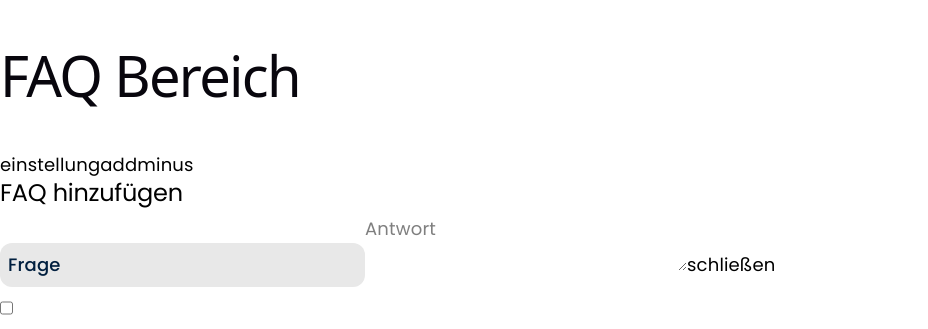
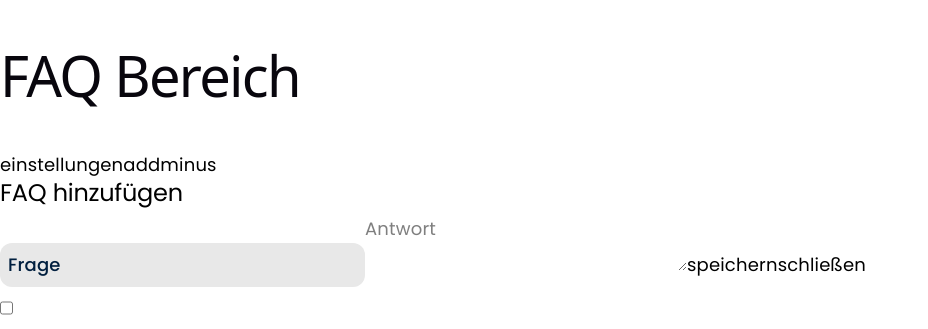
Before and after one commit to DerKeck05/MME_SS26_Gruppe_H_Thesis_expose, a React (Vite) app in the folder frontend/: page /faq in a window 1280 px wide. Both pictures are taken after a click on the button "add". Shown: the top 329 px of the page, without its empty margins (0-928 px from the left). Built offline with nearby package versions, Linux system fonts and the light colour scheme; no server answers.

Commit message:
working field for active FAQ

```diff
--- a/frontend/src/shared_pages/faq-page.tsx
+++ b/frontend/src/shared_pages/faq-page.tsx
@@ -18,6 +18,9 @@ function FaqPage() {
     const [isAddOpen, setIsAddOpen] = useState(false);
     const [newQuestion, setNewQuestion] = useState("");
     const [newAnswer, setNewAnswer] = useState("");
+    const [isEditOpen, setIsEditOpen] = useState(false);
+    const [editQuestion, setEditQuestion] = useState("");
+    const [editAnswer, setEditAnswer] = useState("");
     function toggleFaqSelection(id: number) {
         if (selectedFaqIds.includes(id)) {
             setSelectedFaqIds(
@@ -42,7 +45,8 @@ function FaqPage() {
     function addFaq() {
         const newFaq = {
             id: Date.now(),
-            question: newAnswer
+            question: newQuestion,
+            answer: newAnswer
         };
 
         setFaqs([
@@ -53,11 +57,26 @@ function FaqPage() {
         setNewAnswer("");
         setIsAddOpen(false);
     }
+    function editSelectedFaq() {
+        if (selectedFaqIds.length !== 1) {
+            return;
+        }
+        const selectedFaq = faqs.find(
+            (faq) => faq.id == selectedFaqIds[0]
+
+        );
+        if (selectedFaq){
+            setEditQuestion(selectedFaq.question);
+            setEditAnswer(selectedFaq.answer);
+            setIsEditOpen(true);
+        }
+    }
+
     return (
         <div>
             <h1> FAQ Bereich</h1>
             <div>
-                <button type="button">einstellung</button>
+                <button type="button" onClick={editSelectedFaq}>einstellungen</button>
                 <button type="button" onClick={() => setIsAddOpen(true)}
                 >add</button>
                 <button type="button" onClick={deleteSelectedFaqs}> minus </button>
@@ -75,6 +94,8 @@ function FaqPage() {
                         value={newAnswer}
                         onChange={(event) => setNewAnswer(event.target.value)}
                     />
+                    <button type="button" onClick={addFaq}
+                    >speichern</button>
 
                     <button
                         type="button"
@@ -83,6 +104,24 @@ function FaqPage() {
                         schließen
                     </button>
                 </div>
+            )}
+            {isEditOpen && (
+                <div>
+                    <h2> FAQ bearbeiten </h2>
+                    <input
+                    type="text"
+                    value={editQuestion}
+                    onChange={(event)=>setEditQuestion(event.target.value)}
+                    />
+                    <textarea
+                    value={editAnswer}
+                    onChange={(event)=>setEditAnswer(event.target.value)}
+                    />
+                    <button
+                    type="button"
+                    onClick={()=> setIsEditOpen(false)}
+                    >schließen</button>
+                    </div>
             )}
             <div>
                 {faqs.map((faq) => (
```
